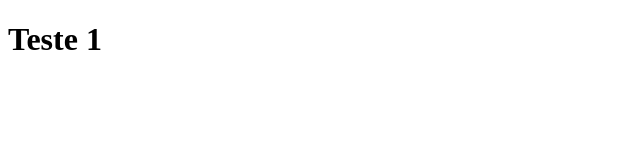
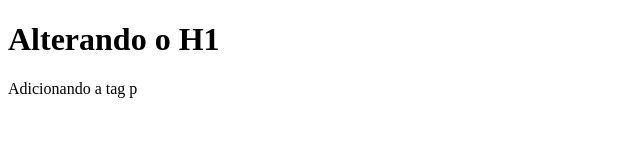
Before and after one commit to jhonnytelles/teste, a plain HTML site: page index.html in a window 1280 px wide. Shown: the whole page, without its empty margins (0-640 px from the left). Drawn offline with Linux system fonts and the light colour scheme.

Commit message:
Alterando a tag H1 index.html

```diff
--- a/index.html
+++ b/index.html
@@ -4,7 +4,8 @@
 	<title>Website de Teste</title>
 </head>
 <body>
-	<h1>Teste 1</h1>
+	<h1>Alterando o H1</h1>
+	<p>Adicionando a tag p</p>
 
 </body>
 </html>
```
